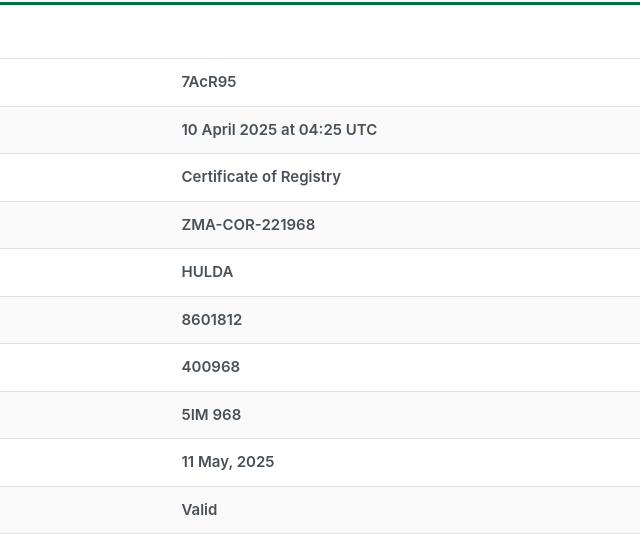
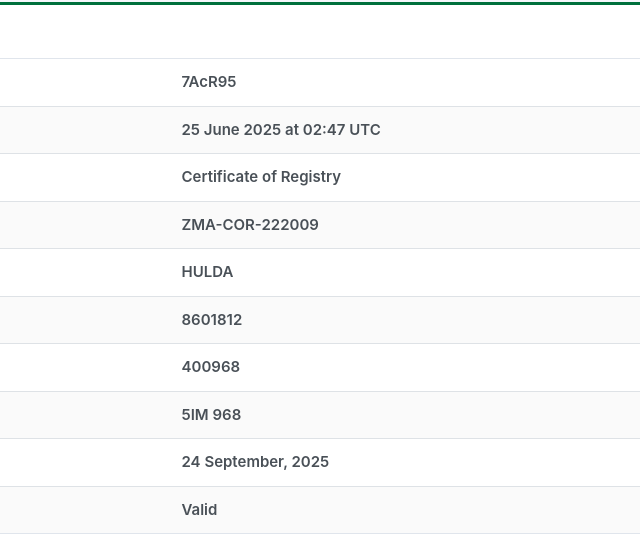
Before and after one commit to portal-zma-go-tz-certificate-validators/7AcR95-submit_application-ZMA-COR-221968, a plain HTML site: page index.html in a window 1280 px wide. Shown: the part 303-837 px from the top of the page, 298-938 px from the left. Drawn offline with Linux system fonts and the light colour scheme.

Commit message:
Update index.html

```diff
--- a/index.html
+++ b/index.html
@@ -2119,7 +2119,7 @@ Document Authenticity Checked
 <tr>
 <td class="text-left" style="width: 35%">Date and Time of Application</td>
 <td class="text-left">
-<strong>10 April 2025 at 04:25 UTC</strong>
+<strong>25 June 2025 at 02:47 UTC</strong>
 </td>
 </tr>
 <tr>
@@ -2131,7 +2131,7 @@ Document Authenticity Checked
 <tr>
 <td class="text-left" style="width: 35%">Document Control Number</td>
 <td class="text-left">
-<strong>ZMA-COR-221968</strong>
+<strong>ZMA-COR-222009</strong>
 </td>
 </tr>
 <tr>
@@ -2161,7 +2161,7 @@ Document Authenticity Checked
 <tr>
 <td class="text-left" style="width: 35%">Document Expiry Date</td>
 <td class="text-left">
-<strong>11 May, 2025</strong>
+<strong>24 September, 2025</strong>
 </td>
 </tr>
 <tr>
```
